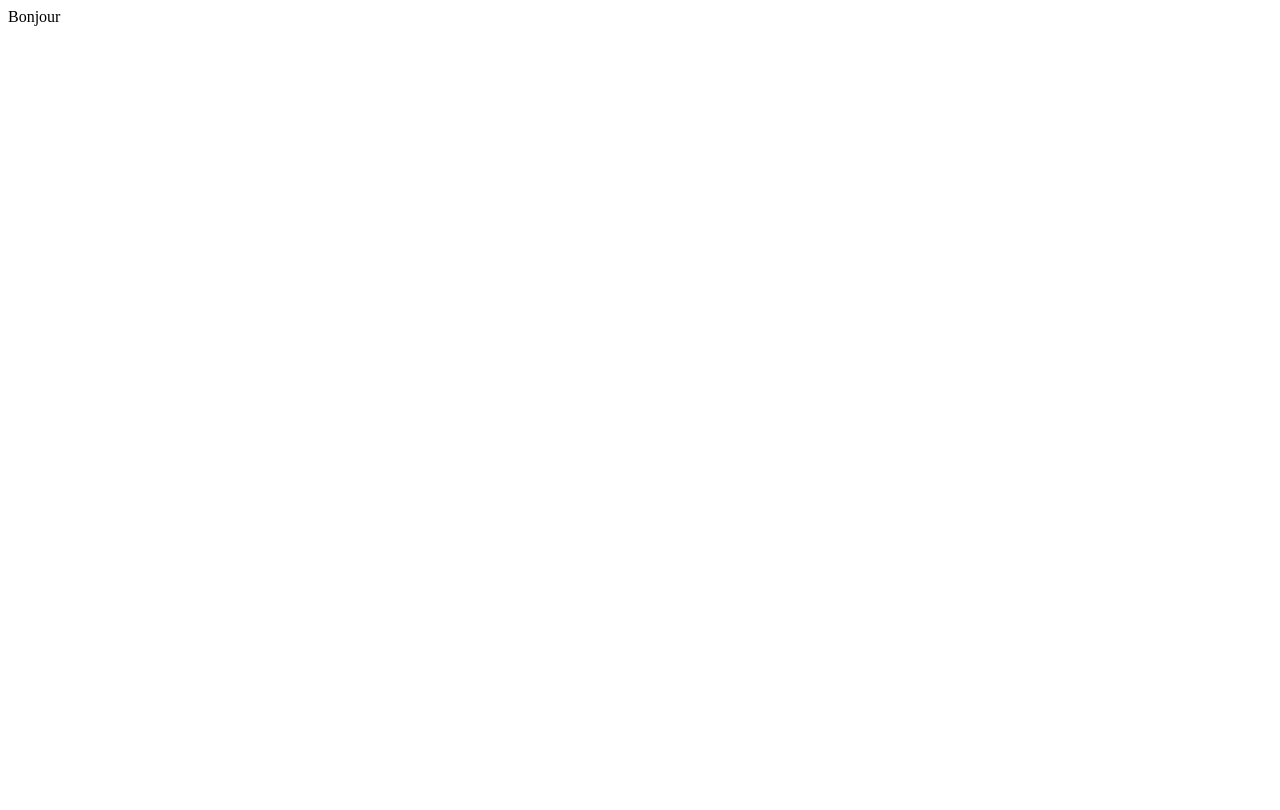
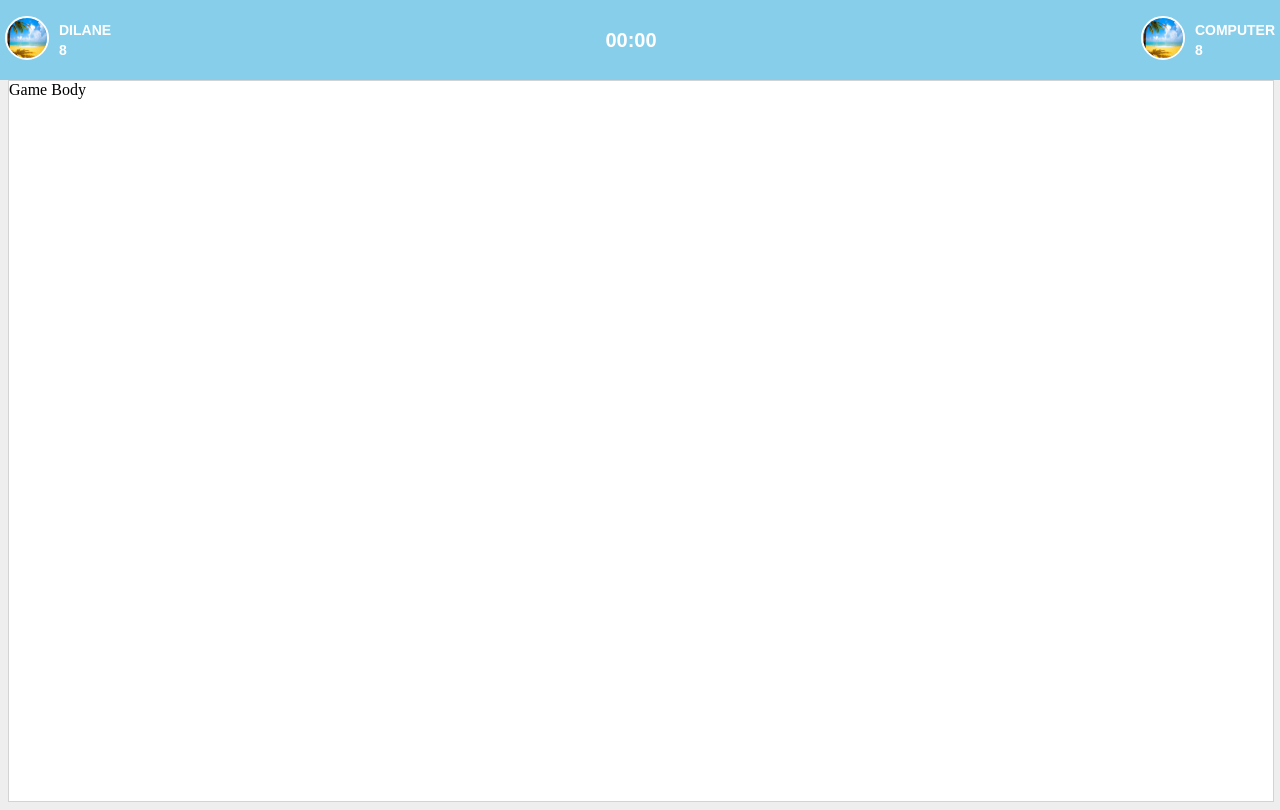
Before and after one commit to dilane3/memory, a React (Create React App) app: page / in a window 1280 px wide. Built offline with nearby package versions, Linux system fonts and the light colour scheme.

Commit message:
creation de l'interface, version 1

```diff
--- a/public/index.html
+++ b/public/index.html
@@ -28,7 +28,7 @@
   </head>
   <body>
     <noscript>You need to enable JavaScript to run this app.</noscript>
-    <div id="root"></div>
+    <div id="root" class="container"></div>
     <!--
       This HTML file is a template.
       If you open it directly in the browser, you will see an empty page.
--- /dev/null
+++ b/src/css/GameBody.css
@@ -0,0 +1,6 @@
+.game-body {
+  display: relative;
+  width: 100%;
+  border: .5px solid lightgrey;
+  background-color: white;
+}
--- /dev/null
+++ b/src/css/GameHeader.css
@@ -0,0 +1,27 @@
+.game-header {
+  position: absolute;
+  display: flex;
+  flex-direction: row;
+  justify-content: space-between;
+  align-items: center;
+  height: 50px;
+  width: 100%;
+  top: 0;
+  left: 0;
+  right: 0;
+  background-color: skyblue;
+  padding: 0 5px;
+}
+
+.counter {
+  font-family: arial;
+  font-weight: bold;
+  font-size: 20px;
+  color: white;
+}
+
+@media screen and (min-width: 500px) {
+  .game-header {
+    height: 80px;
+  }
+}
--- /dev/null
+++ b/src/css/Player.css
@@ -0,0 +1,38 @@
+.player {
+  display: flex;
+  flex-direction: row;
+  justify-content: space-between;
+  align-items: center;
+}
+
+.player-info {
+  display: flex;
+  flex-direction: column;
+  justify-content: space-around;
+  align-items: center;
+  padding: 10px;
+}
+
+.player-info > span {
+  font-weight: bold;
+  font-size: 14px;
+  font-family: arial;
+  color: white;
+  line-height: 20px;
+}
+
+.player-info > span:first-child {
+  align-self: flex-start;
+}
+
+.player-info > span:last-child {
+  align-self: baseline;
+}
+
+.player-image img {
+  width: 40px;
+  height: 40px;
+  border-radius: 100%;
+  border: 2px solid white;
+  text-align: center;
+}
--- /dev/null
+++ b/src/css/main.css
@@ -0,0 +1,10 @@
+body {
+  background-color: #eee;
+  overflow: hidden;
+  padding: 0 !important;
+}
+
+.container {
+  width: 100%;
+  padding: 0 !important;
+}
--- a/src/index.jsx
+++ b/src/index.jsx
@@ -1,10 +1,18 @@
 import React from 'react';
 import ReactDOM from 'react-dom';
 import * as serviceWorker from './serviceWorker';
+import './css/main.css';
+import './css/GameHeader.css';
+import './css/GameBody.css';
+import GameBody from './js/components/GameBody';
+import GameHeader from './js/components/GameHeader';
 
 ReactDOM.render(
   <React.StrictMode>
-    <div>Bonjour</div>
+    <div>
+      <GameHeader />
+      <GameBody />
+    </div>
   </React.StrictMode>,
   document.getElementById('root')
 );
--- /dev/null
+++ b/src/js/components/Counter.jsx
@@ -0,0 +1,11 @@
+import React from 'react';
+
+const Counter = ({counter}) => {
+  return (
+    <div class="counter">
+      {counter}
+    </div>
+  );
+}
+
+export default Counter;
--- /dev/null
+++ b/src/js/components/GameBody.jsx
@@ -0,0 +1,23 @@
+import React from 'react';
+import screenConfig from '../lib/ScreenConfig';
+
+class GameBody extends React.Component {
+  constructor() {
+    super();
+
+  }
+
+  componentDidMount() {
+    screenConfig();
+  };
+
+  render() {
+    return (
+      <div className="game-body">
+        Game Body
+      </div>
+    );
+  }
+}
+
+export default GameBody;
--- /dev/null
+++ b/src/js/components/GameHeader.jsx
@@ -0,0 +1,34 @@
+import React from 'react';
+import Player from './Player';
+import Counter from './Counter';
+
+class GameHeader extends React.Component {
+  constructor() {
+    super();
+
+  }
+
+  render() {
+    return (
+      <div className="game-header">
+        <Player
+          avatar="font.jpeg"
+          name="dilane"
+          score="8"
+        />
+
+        <Counter
+          counter="00:00"
+        />
+
+        <Player
+          avatar="font.jpeg"
+          name="computer"
+          score="8"
+        />
+      </div>
+    );
+  }
+}
+
+export default GameHeader;
--- /dev/null
+++ b/src/js/components/Player.jsx
@@ -0,0 +1,22 @@
+import React from 'react';
+import "../../css/Player.css";
+
+const Player = ({avatar, name, score}) => {
+  name = name.toUpperCase();
+  avatar = require('../../docs/' + avatar);
+
+  return (
+    <div className="player">
+      <div className="player-image">
+        <img src={avatar} alt="image de profil" />
+      </div>
+
+      <div className="player-info">
+        <span>{name}</span>
+        <span>{score}</span>
+      </div>
+    </div>
+  );
+}
+
+export default Player;
--- /dev/null
+++ b/src/js/lib/ScreenConfig.js
@@ -0,0 +1,24 @@
+
+function screenConfig() {
+  let game_body = document.querySelector(".game-body");
+
+  if (window.innerWidth < 500) {
+    game_body.style.height = `${window.innerHeight - 50}px`;
+    game_body.style.marginTop = 50 + 'px';
+  } else {
+    game_body.style.height = `${window.innerHeight - 80}px`;
+    game_body.style.marginTop = 80 + 'px';
+  }
+
+  window.onresize = function() {
+    if (window.innerWidth < 500) {
+      game_body.style.height = `${window.innerHeight - 50}px`;
+      game_body.style.marginTop = 50 + 'px';
+    } else {
+      game_body.style.height = `${window.innerHeight - 80}px`;
+      game_body.style.marginTop = 80 + 'px';
+    }
+  }
+}
+
+export default screenConfig;
```
Also changed, not shown: src/docs/font.jpeg (added).
